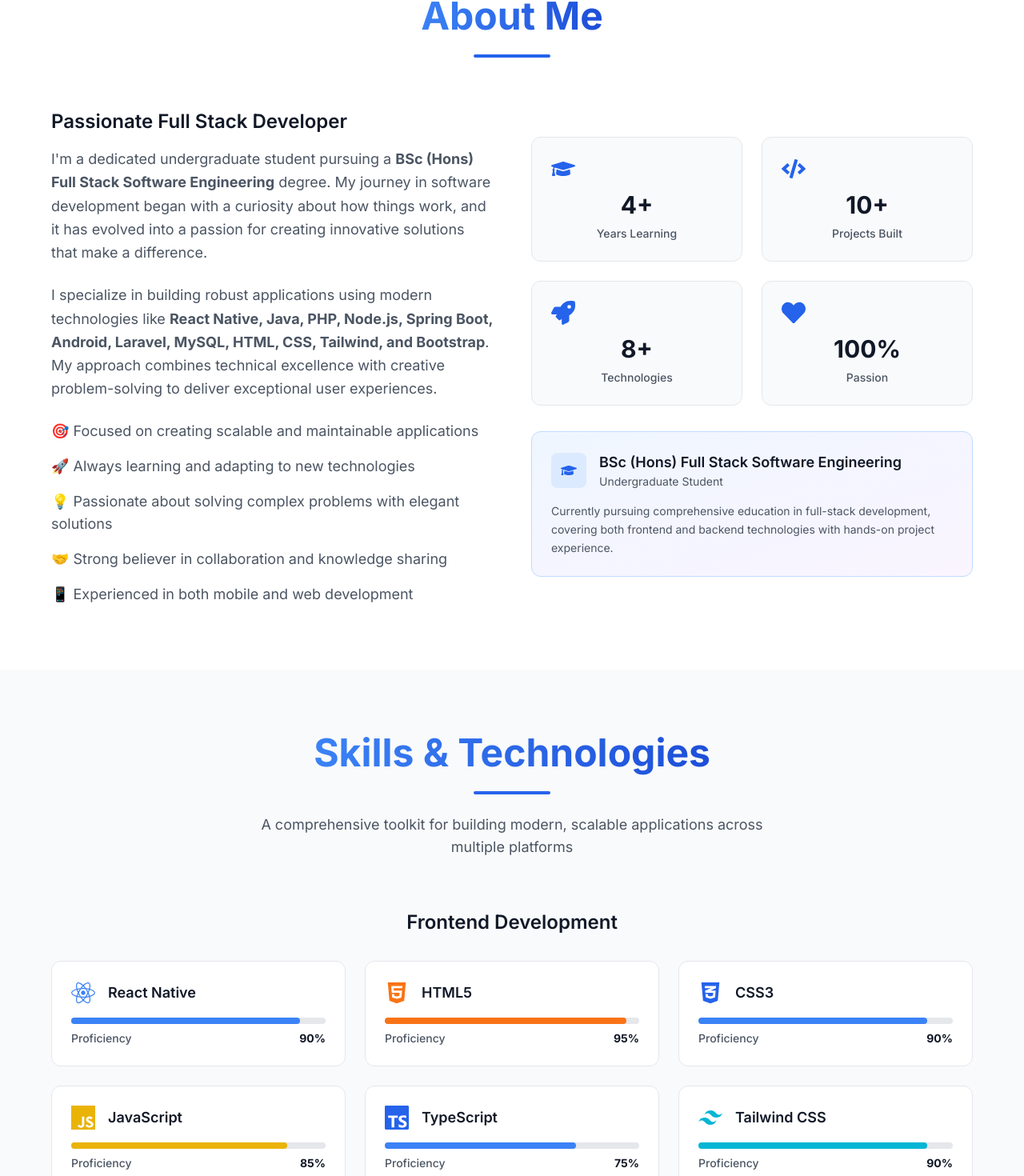
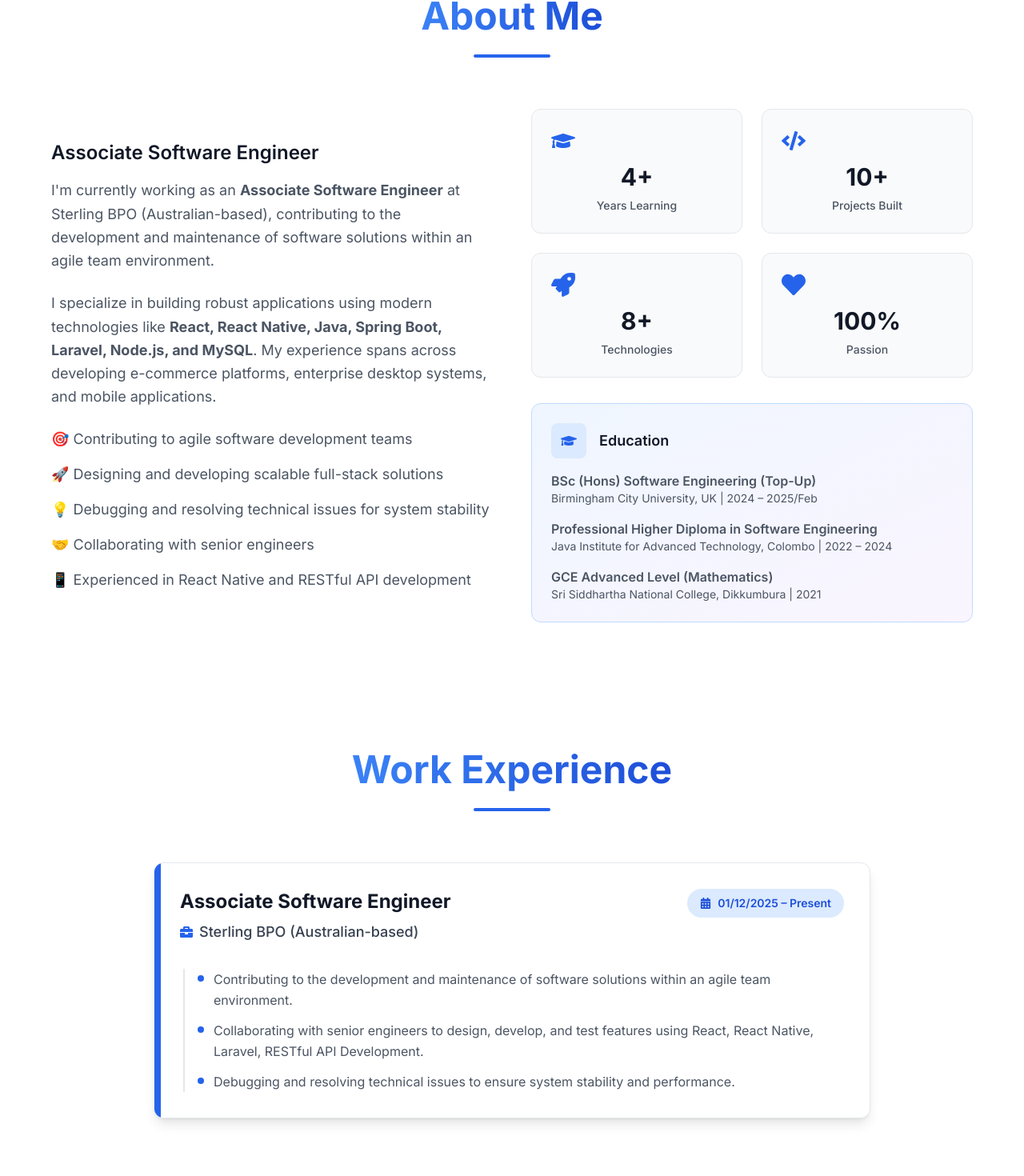
Before and after one commit to rv0627/Portfolio-Ravindu-Maleesha, a React (Create React App) app: page / in a window 1280 px wide. Shown: the part 884-2354 px from the top of the page at 80% size. Built offline with nearby package versions, Linux system fonts and the light colour scheme.

Commit message:
Updated new version

```diff
--- a/src/App.js
+++ b/src/App.js
@@ -3,6 +3,7 @@ import { motion, AnimatePresence } from 'framer-motion';
 import Header from './components/Header';
 import Hero from './components/Hero';
 import About from './components/About';
+import Experience from './components/Experience';
 import Skills from './components/Skills';
 import Projects from './components/Projects';
 import Contact from './components/Contact';
@@ -57,6 +58,7 @@ function App() {
       <main>
         <Hero darkMode={darkMode} />
         <About darkMode={darkMode} />
+        <Experience darkMode={darkMode} />
         <Skills darkMode={darkMode} />
         <Projects darkMode={darkMode} />
         <Contact darkMode={darkMode} />
--- a/src/components/About.js
+++ b/src/components/About.js
@@ -68,32 +68,30 @@ const About = ({ darkMode }) => {
                 <h3 className={`text-2xl font-semibold mb-4 ${
                   darkMode ? 'text-white' : 'text-gray-900'
                 }`}>
-                  Passionate Full Stack Developer
+                  Associate Software Engineer
                 </h3>
                 <p className={`text-lg leading-relaxed mb-6 ${
                   darkMode ? 'text-gray-300' : 'text-gray-600'
                 }`}>
-                  I'm a dedicated undergraduate student pursuing a <strong>BSc (Hons) Full Stack Software Engineering</strong> degree.
-                  My journey in software development began with a curiosity about how things work, and it has evolved into a
-                  passion for creating innovative solutions that make a difference.
+                  I'm currently working as an <strong>Associate Software Engineer</strong> at Sterling BPO (Australian-based),
+                  contributing to the development and maintenance of software solutions within an agile team environment.
                 </p>
                 <p className={`text-lg leading-relaxed mb-6 ${
                   darkMode ? 'text-gray-300' : 'text-gray-600'
                 }`}>
-                  I specialize in building robust applications using modern technologies like <strong>React Native, Java, PHP, Node.js,
-                  Spring Boot, Android, Laravel, MySQL, HTML, CSS, Tailwind, and Bootstrap</strong>. My approach combines technical
-                  excellence with creative problem-solving to deliver exceptional user experiences.
+                   I specialize in building robust applications using modern technologies like <strong>React, React Native, Java, Spring Boot, Laravel, Node.js, and MySQL</strong>.
+                   My experience spans across developing e-commerce platforms, enterprise desktop systems, and mobile applications.
                 </p>
               </div>
 
               {/* Key Points */}
               <div className="space-y-4">
                 {[
-                  "🎯 Focused on creating scalable and maintainable applications",
-                  "🚀 Always learning and adapting to new technologies",
-                  "💡 Passionate about solving complex problems with elegant solutions",
-                  "🤝 Strong believer in collaboration and knowledge sharing",
-                  "📱 Experienced in both mobile and web development",
+                  "🎯 Contributing to agile software development teams",
+                  "🚀 Designing and developing scalable full-stack solutions",
+                  "💡 Debugging and resolving technical issues for system stability",
+                  "🤝 Collaborating with senior engineers",
+                  "📱 Experienced in React Native and RESTful API development",
                 ].map((point, index) => (
                   <motion.div
                     key={index}
@@ -162,21 +160,26 @@ const About = ({ darkMode }) => {
                     <h4 className={`text-lg font-semibold ${
                       darkMode ? 'text-white' : 'text-gray-900'
                     }`}>
-                      BSc (Hons) Full Stack Software Engineering
+                      Education
                     </h4>
-                    <p className={`text-sm ${
-                      darkMode ? 'text-gray-400' : 'text-gray-600'
-                    }`}>
-                      Undergraduate Student
-                    </p>
                   </div>
                 </div>
-                <p className={`text-sm leading-relaxed ${
+                <div className={`space-y-4 ${
                   darkMode ? 'text-gray-300' : 'text-gray-600'
                 }`}>
-                  Currently pursuing comprehensive education in full-stack development,
-                  covering both frontend and backend technologies with hands-on project experience.
-                </p>
+                  <div>
+                    <p className="font-semibold">BSc (Hons) Software Engineering (Top-Up)</p>
+                    <p className="text-sm">Birmingham City University, UK | 2024 – 2025/Feb</p>
+                  </div>
+                  <div>
+                    <p className="font-semibold">Professional Higher Diploma in Software Engineering</p>
+                    <p className="text-sm">Java Institute for Advanced Technology, Colombo | 2022 – 2024</p>
+                  </div>
+                   <div>
+                    <p className="font-semibold">GCE Advanced Level (Mathematics)</p>
+                    <p className="text-sm">Sri Siddhartha National College, Dikkumbura | 2021</p>
+                  </div>
+                </div>
               </motion.div>
             </motion.div>
           </div>
--- /dev/null
+++ b/src/components/Experience.js
@@ -0,0 +1,138 @@
+import React from 'react';
+import { motion } from 'framer-motion';
+import { useInView } from 'react-intersection-observer';
+import { FaBriefcase, FaCalendarAlt } from 'react-icons/fa';
+
+const Experience = ({ darkMode }) => {
+  const [ref, inView] = useInView({
+    triggerOnce: true,
+    threshold: 0.1,
+  });
+
+  const containerVariants = {
+    hidden: { opacity: 0 },
+    visible: {
+      opacity: 1,
+      transition: {
+        staggerChildren: 0.2,
+        delayChildren: 0.1,
+      },
+    },
+  };
+
+  const itemVariants = {
+    hidden: { y: 30, opacity: 0 },
+    visible: {
+      y: 0,
+      opacity: 1,
+      transition: {
+        duration: 0.6,
+        ease: "easeOut",
+      },
+    },
+  };
+
+  const experiences = [
+    {
+      id: 1,
+      role: 'Associate Software Engineer',
+      company: 'Sterling BPO (Australian-based)',
+      period: '01/12/2025 – Present',
+      description: [
+        'Contributing to the development and maintenance of software solutions within an agile team environment.',
+        'Collaborating with senior engineers to design, develop, and test features using React, React Native, Laravel, RESTful API Development.',
+        'Debugging and resolving technical issues to ensure system stability and performance.'
+      ]
+    }
+  ];
+
+  return (
+    <section id="experience" className={`py-20 ${
+      darkMode ? 'bg-dark-800' : 'bg-white'
+    }`}>
+      <div className="container mx-auto px-6">
+        <motion.div
+          ref={ref}
+          variants={containerVariants}
+          initial="hidden"
+          animate={inView ? "visible" : "hidden"}
+          className="max-w-4xl mx-auto"
+        >
+          {/* Section Header */}
+          <motion.div variants={itemVariants} className="text-center mb-16">
+            <h2 className="text-4xl md:text-5xl font-bold mb-6">
+              <span className="gradient-text">Work Experience</span>
+            </h2>
+            <div className={`w-24 h-1 mx-auto rounded-full ${
+              darkMode ? 'bg-primary-500' : 'bg-primary-600'
+            }`} />
+          </motion.div>
+
+          {/* Experience Timeline */}
+          <div className="space-y-12">
+            {experiences.map((exp) => (
+              <motion.div
+                key={exp.id}
+                variants={itemVariants}
+                className={`p-8 rounded-xl relative overflow-hidden transition-all duration-300 hover:-translate-y-2 ${
+                  darkMode
+                    ? 'bg-dark-700 border border-dark-600'
+                    : 'bg-white border border-gray-200 shadow-lg'
+                }`}
+              >
+                <div className={`absolute top-0 left-0 w-2 h-full ${
+                  darkMode ? 'bg-primary-500' : 'bg-primary-600'
+                }`} />
+
+                <div className="flex flex-col md:flex-row md:items-start md:justify-between gap-4 mb-6">
+                  <div>
+                    <h3 className={`text-2xl font-bold mb-2 ${
+                      darkMode ? 'text-white' : 'text-gray-900'
+                    }`}>
+                      {exp.role}
+                    </h3>
+                    <div className="flex items-center gap-2 mb-2">
+                       <FaBriefcase className={darkMode ? 'text-primary-400' : 'text-primary-600'} />
+                       <span className={`text-lg font-medium ${
+                         darkMode ? 'text-gray-200' : 'text-gray-700'
+                       }`}>
+                         {exp.company}
+                       </span>
+                    </div>
+                  </div>
+
+                  <div className={`flex items-center gap-2 px-4 py-2 rounded-full text-sm font-semibold ${
+                    darkMode
+                      ? 'bg-primary-900/30 text-primary-300 border border-primary-800'
+                      : 'bg-primary-100 text-primary-700'
+                  }`}>
+                    <FaCalendarAlt />
+                    {exp.period}
+                  </div>
+                </div>
+
+                <div className="space-y-3 pl-4 border-l-2 border-gray-200 dark:border-gray-700 ml-1">
+                  {exp.description.map((item, index) => (
+                    <div key={index} className="flex items-start gap-3">
+                      <span className={`mt-2 w-2 h-2 rounded-full flex-shrink-0 ${
+                        darkMode ? 'bg-primary-400' : 'bg-primary-600'
+                      }`} />
+                      <p className={`leading-relaxed ${
+                        darkMode ? 'text-gray-300' : 'text-gray-600'
+                      }`}>
+                        {item}
+                      </p>
+                    </div>
+                  ))}
+                </div>
+              </motion.div>
+            ))}
+          </div>
+
+        </motion.div>
+      </div>
+    </section>
+  );
+};
+
+export default Experience;
--- a/src/components/Projects.js
+++ b/src/components/Projects.js
@@ -110,6 +110,25 @@ const Projects = ({ darkMode }) => {
         "User authentication"
       ],
       icon: FaCode
+    },
+    {
+      id: 5,
+      title: "Handicraft E-Commerce Platform",
+      description: "A tailored e-commerce platform for Sri Lankan artisans to showcase and sell handmade products. Built with React, Tailwind CSS, and Laravel, featuring secure payments via PayHere.",
+      image: "/api/placeholder/600/400",
+      technologies: ["React", "TypeScript", "Tailwind CSS", "Laravel", "MySQL", "PayHere"],
+      category: "fullstack",
+      githubUrl: null,
+      liveUrl: null,
+      features: [
+        "Product catalog and search",
+        "Secure payment processing (PayHere)",
+        "User management & orders",
+        "Responsive design",
+        "Admin dashboard",
+        "Cart functionality"
+      ],
+      icon: FaGlobe
     }
   ];
 
--- a/src/components/Skills.js
+++ b/src/components/Skills.js
@@ -14,7 +14,11 @@ import {
   FaGithub,
   FaDatabase,
   FaServer,
-  FaPython
+  FaPython,
+  FaAws,
+  FaTools,
+  FaCreditCard,
+  FaLock
 } from 'react-icons/fa';
 import {
   SiSpringboot,
@@ -24,7 +28,12 @@ import {
   SiTailwindcss,
   SiJavascript,
   SiTypescript,
-  SiFirebase
+  SiFirebase,
+  SiNextdotjs,
+  SiVite,
+  SiExpress,
+  SiSqlite,
+  SiApachemaven
 } from 'react-icons/si';
 
 const Skills = ({ darkMode }) => {
@@ -61,6 +70,8 @@ const Skills = ({ darkMode }) => {
       title: "Frontend Development",
       skills: [
         { name: "React Native", icon: FaReact, level: 90, color: "text-blue-500" },
+        { name: "Next.js", icon: SiNextdotjs, level: 85, color: "text-gray-800" },
+        { name: "Vite", icon: SiVite, level: 85, color: "text-purple-500" },
         { name: "HTML5", icon: FaHtml5, level: 95, color: "text-orange-500" },
         { name: "CSS3", icon: FaCss3Alt, level: 90, color: "text-blue-600" },
         { name: "JavaScript", icon: SiJavascript, level: 85, color: "text-yellow-500" },
@@ -72,24 +83,35 @@ const Skills = ({ darkMode }) => {
     {
       title: "Backend Development",
       skills: [
-  { name: "Java", icon: FaJava, level: 90, color: "text-red-500" },
-  { name: "Python", icon: FaPython, level: 80, color: "text-yellow-700" },
+        { name: "Java", icon: FaJava, level: 90, color: "text-red-500" },
         { name: "Spring Boot", icon: SiSpringboot, level: 85, color: "text-green-500" },
-        { name: "PHP", icon: FaPhp, level: 80, color: "text-indigo-500" },
         { name: "Laravel", icon: SiLaravel, level: 75, color: "text-red-600" },
         { name: "Node.js", icon: FaNodeJs, level: 80, color: "text-green-600" },
-        { name: "Firebase", icon: SiFirebase, level: 70, color: "text-yellow-600" },
+        { name: "Express.js", icon: SiExpress, level: 80, color: "text-gray-500" },
+        { name: "PHP", icon: FaPhp, level: 80, color: "text-indigo-500" },
+        { name: "Python", icon: FaPython, level: 80, color: "text-yellow-700" },
+        { name: "RESTful API", icon: FaServer, level: 90, color: "text-blue-400" },
       ]
     },
     {
-      title: "Database & Tools",
+      title: "Database & Cloud",
       skills: [
         { name: "MySQL", icon: SiMysql, level: 85, color: "text-blue-700" },
         { name: "MongoDB", icon: SiMongodb, level: 75, color: "text-green-700" },
+        { name: "SQLite", icon: SiSqlite, level: 80, color: "text-blue-400" },
+        { name: "Firebase", icon: SiFirebase, level: 70, color: "text-yellow-600" },
+        { name: "AWS", icon: FaAws, level: 60, color: "text-orange-500" },
+      ]
+    },
+    {
+      title: "Tools & Platforms",
+      skills: [
         { name: "Git", icon: FaGitAlt, level: 90, color: "text-orange-600" },
         { name: "GitHub", icon: FaGithub, level: 95, color: "text-gray-800" },
-        { name: "Android", icon: FaAndroid, level: 80, color: "text-green-500" },
-        { name: "Server Management", icon: FaServer, level: 70, color: "text-gray-600" },
+        { name: "Maven", icon: SiApachemaven, level: 80, color: "text-red-600" },
+        { name: "Ant", icon: FaTools, level: 70, color: "text-gray-600" },
+        { name: "PayHere SDK", icon: FaCreditCard, level: 85, color: "text-blue-600" },
+        { name: "OAuth 2.0 / JWT", icon: FaLock, level: 80, color: "text-green-600" },
       ]
     }
   ];
```
Also changed, not shown: src/components/Hero.js (+5 -5 lines).
